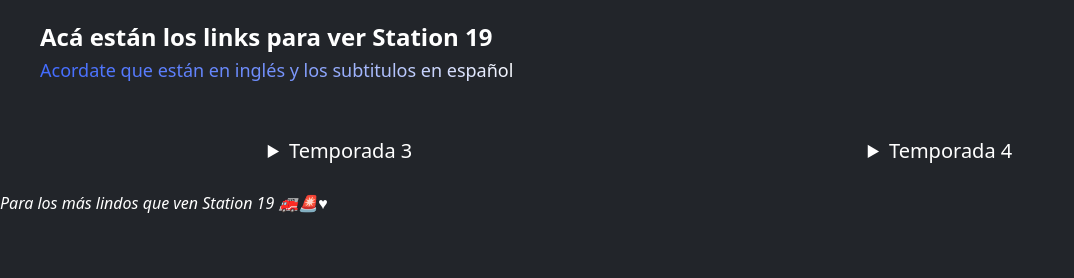
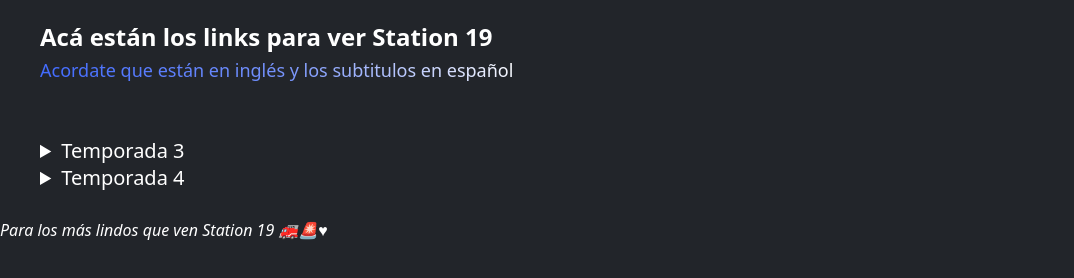
Before and after one commit to ramigarcia/capsStation19, a plain HTML site: page index.html in a window 1280 px wide. Shown: the whole page, without its empty margins (0-1074 px from the left). Drawn offline with Linux system fonts and the light colour scheme.

Commit message:
Update style.css

```diff
--- a/style.css
+++ b/style.css
@@ -40,10 +40,6 @@
 .container {
   margin: 50px auto;
   max-width: 1200px;
-  display: flex;
-  flex-wrap: wrap;
-  justify-content: space-around;
-  align-items: flex-start;
 }
 
 details {
```
